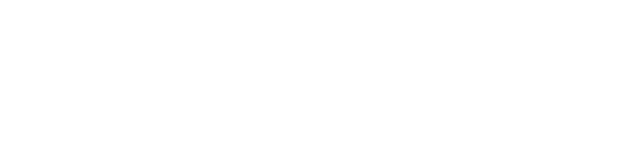
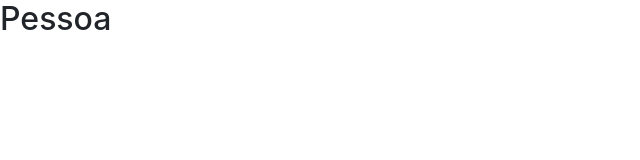
Before and after one commit to jefferson-assis/TypeScript-Hospital, a website: page hospital/index.html in a window 1280 px wide. Shown: the whole page, without its empty margins (0-640 px from the left). Drawn offline with nearby package versions, Linux system fonts and the light colour scheme.

Commit message:
div Pessoa

```diff
--- a/hospital/index.html
+++ b/hospital/index.html
@@ -8,5 +8,13 @@
     <title>Hospital</title>
 </head>
 <body>
+    <div class="Container">
+        <div class="row">
+            <div class="col-sm">
+                <h2>Pessoa</h2>
+            </div>
+        </div>
+
+    </div>
 </body>
 </html>
```
